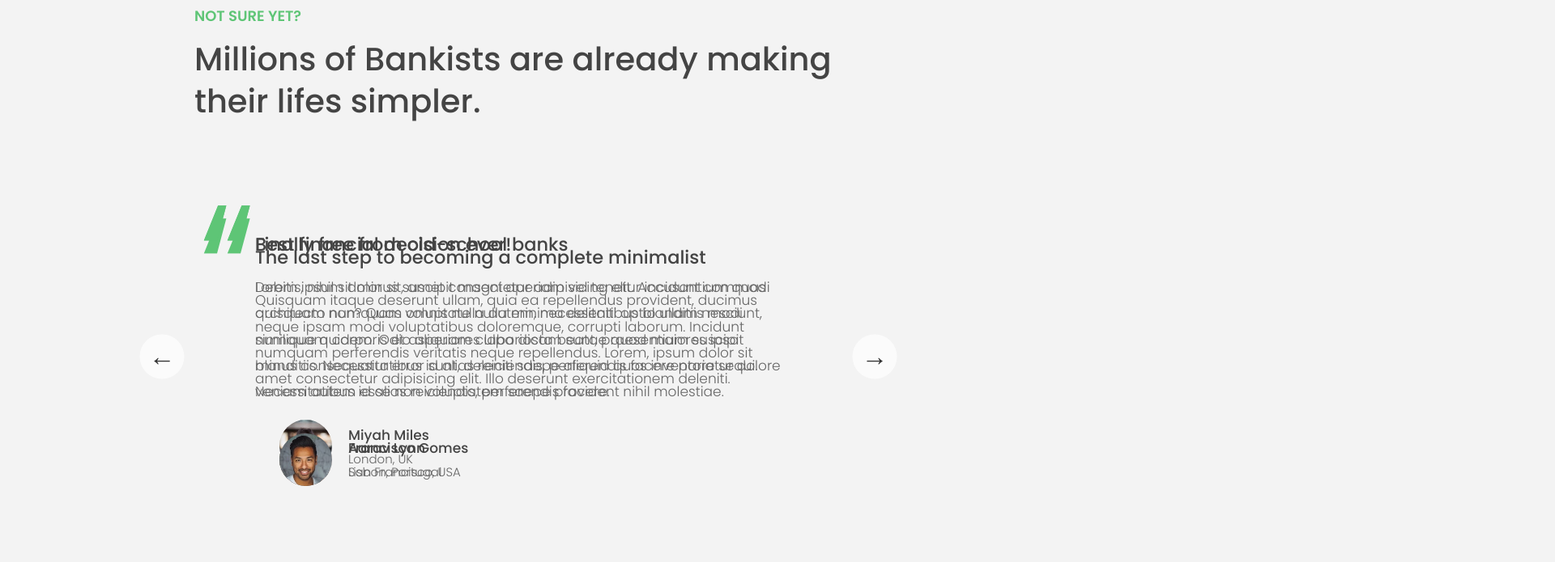
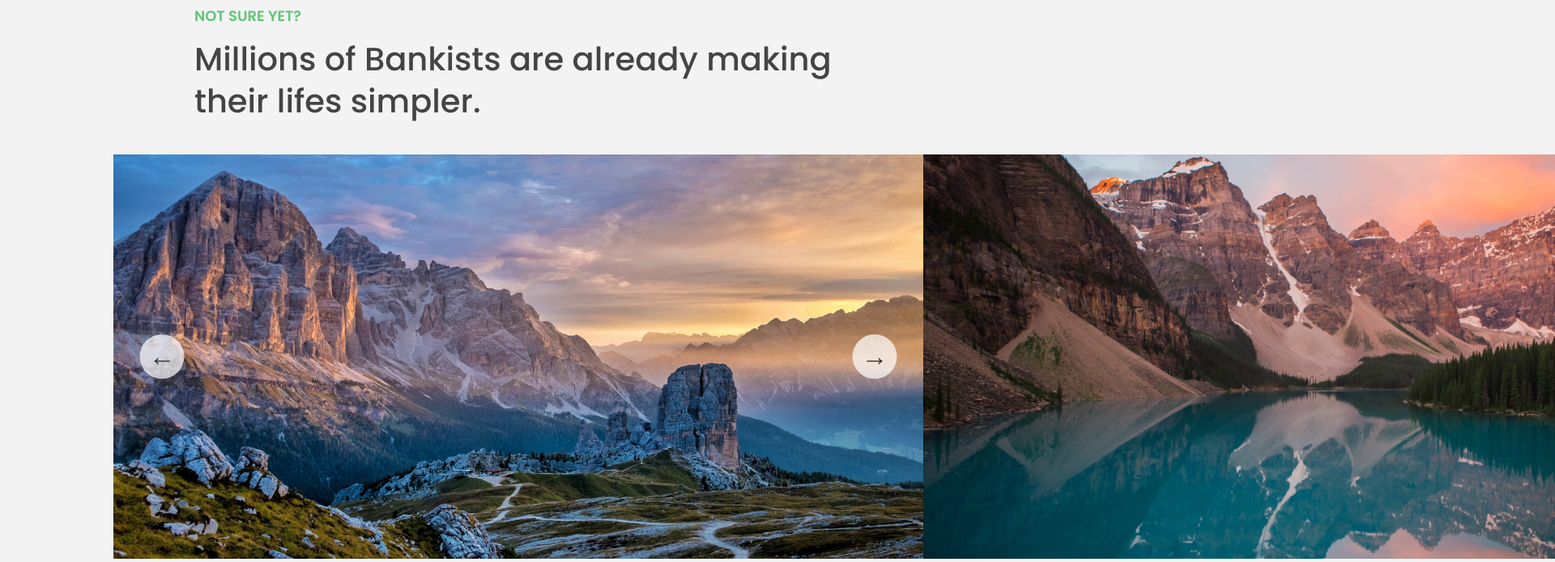
Before and after one commit to SemukeloMathe/The-Complete-JavaScript-Course, a plain HTML site: page 13-advanced-dom-bankist/index.html in a window 1280 px wide. Shown: the part 3355-4050 px from the top of the page at 81% size, 1920 px wide, since content can reach past the window. Drawn offline with Linux system fonts and the light colour scheme.

Commit message:
slider demo implementation

```diff
--- a/13-advanced-dom-bankist/index.html
+++ b/13-advanced-dom-bankist/index.html
@@ -215,7 +215,7 @@
       </div>
 
       <div class="slider">
-        <div class="slide slide--1">
+        <!-- <div class="slide slide--1">
           <div class="testimonial">
             <h5 class="testimonial__header">Best financial decision ever!</h5>
             <blockquote class="testimonial__text">
@@ -273,12 +273,12 @@
               <p class="testimonial__location">Lisbon, Portugal</p>
             </address>
           </div>
-        </div>
+        </div> -->
 
-        <!-- <div class="slide"><img src="img/img-1.jpg" alt="Photo 1" /></div>
+        <div class="slide"><img src="img/img-1.jpg" alt="Photo 1" /></div>
         <div class="slide"><img src="img/img-2.jpg" alt="Photo 2" /></div>
         <div class="slide"><img src="img/img-3.jpg" alt="Photo 3" /></div>
-        <div class="slide"><img src="img/img-4.jpg" alt="Photo 4" /></div> -->
+        <div class="slide"><img src="img/img-4.jpg" alt="Photo 4" /></div>
         <button class="slider__btn slider__btn--left">&larr;</button>
         <button class="slider__btn slider__btn--right">&rarr;</button>
         <div class="dots"></div>
--- a/13-advanced-dom-bankist/script.js
+++ b/13-advanced-dom-bankist/script.js
@@ -38,15 +38,6 @@ btnScrollTo.addEventListener("click", (e) =>
 );
 
 // Page navigation
-// document.querySelectorAll(".nav__link").forEach(
-//     function (el) {
-//         el.addEventListener("click", function (e) {
-//             e.preventDefault();
-//             const id = this.getAttribute("href");
-//             document.querySelector(id).scrollIntoView({ behavior: "smooth" });
-//         });
-//     }
-// );
 // event delegation.
 // 1. add event listener to common parent element.
 // 2. determine what element created the event.
@@ -102,31 +93,7 @@ const handleHover = function (e) {
 nav.addEventListener("mouseover", handleHover.bind(0.5));
 nav.addEventListener("mouseout", handleHover.bind(1));
 
-// sticky navigation.
-// const initialCoords = section1.getBoundingClientRect();
-// console.log(initialCoords);
-
-// window.addEventListener("scroll", function (e) {
-//     // console.log(window.scrollY);
-//     if (window.scrollY > initialCoords.top) nav.classList.add("sticky");
-//     else nav.classList.remove("sticky");
-// });
-
 // Sticky navigation: Intersection Observer API
-// const obsCallback = function (entries, observer) {
-//     entries.forEach(entry => {
-//         console.log(entry);
-//     })
-// };
-
-// const obsOptions = {
-//     root: null,
-//     threshold: [0,0.2],
-// };
-
-// const observer = new IntersectionObserver(obsCallback, obsOptions);
-// observer.observe(section1);
-
 const header = document.querySelector(".header");
 const navHeight = nav.getBoundingClientRect();
 
@@ -158,7 +125,7 @@ const sectionObserver = new IntersectionObserver(revealSection, {
 });
 allSections.forEach(function (section) {
     sectionObserver.observe(section);
-    section.classList.add("section--hidden");
+    // section.classList.add("section--hidden");
 });
 
 // Lazy loading images.
@@ -185,6 +152,45 @@ const imgObserver = new IntersectionObserver(loadImg, {
 });
 
 imgTargets.forEach((img) => imgObserver.observe(img));
+
+// Slider
+const slides = document.querySelectorAll(".slide");
+const slider = document.querySelector(".slider");
+const btnLeft = document.querySelector(".slider__btn--left");
+const btnRight = document.querySelector(".slider__btn--right");
+let curSlide = 0;
+const maxSlide = slides.length;
+slider.style.transform = "scale() translateX(500px";
+slider.style.overflow = "visible";
+
+// slides.forEach((s, i) => s.style.transform = `translateX(${100 * i}%)`)
+// 0%, 100%, 200%, 300%
+
+const goToSlide = function (slide) {
+    slides.forEach(
+        (s, i) => (s.style.transform = `translateX(${100 * (i - slide)}%)`)
+    );
+};
+goToSlide(0);
+
+// next slide
+const nextSlide = function () {
+    if (curSlide === maxSlide - 1) curSlide = 0;
+    else curSlide++;
+    goToSlide(curSlide);
+};
+
+// prev slide
+const prevSlide = function () {
+    if (curSlide === 0) curSlide = maxSlide - 1;
+    else curSlide--;
+    goToSlide(curSlide);
+};
+
+btnRight.addEventListener("click", nextSlide);
+btnLeft.addEventListener("click", prevSlide);
+
+
 
 ///////////////////////////////////////////////////////////////
 ///////////////////////////////////////////////////////////////
@@ -334,3 +340,38 @@ imgTargets.forEach((img) => imgObserver.observe(img));
 // [...h1.parentElement.children].forEach(function (el) {
 //     if (el !== h1) el.style.transform = "scale(0.5)";
 // });
+
+// Page navigation
+// document.querySelectorAll(".nav__link").forEach(
+//     function (el) {
+//         el.addEventListener("click", function (e) {
+//             e.preventDefault();
+//             const id = this.getAttribute("href");
+//             document.querySelector(id).scrollIntoView({ behavior: "smooth" });
+//         });
+//     }
+// );
+
+// sticky navigation.
+// const initialCoords = section1.getBoundingClientRect();
+// console.log(initialCoords);
+
+// window.addEventListener("scroll", function (e) {
+//     // console.log(window.scrollY);
+//     if (window.scrollY > initialCoords.top) nav.classList.add("sticky");
+//     else nav.classList.remove("sticky");
+// });
+
+// const obsCallback = function (entries, observer) {
+//     entries.forEach(entry => {
+//         console.log(entry);
+//     })
+// };
+
+// const obsOptions = {
+//     root: null,
+//     threshold: [0,0.2],
+// };
+
+// const observer = new IntersectionObserver(obsCallback, obsOptions);
+// observer.observe(section1);
```
